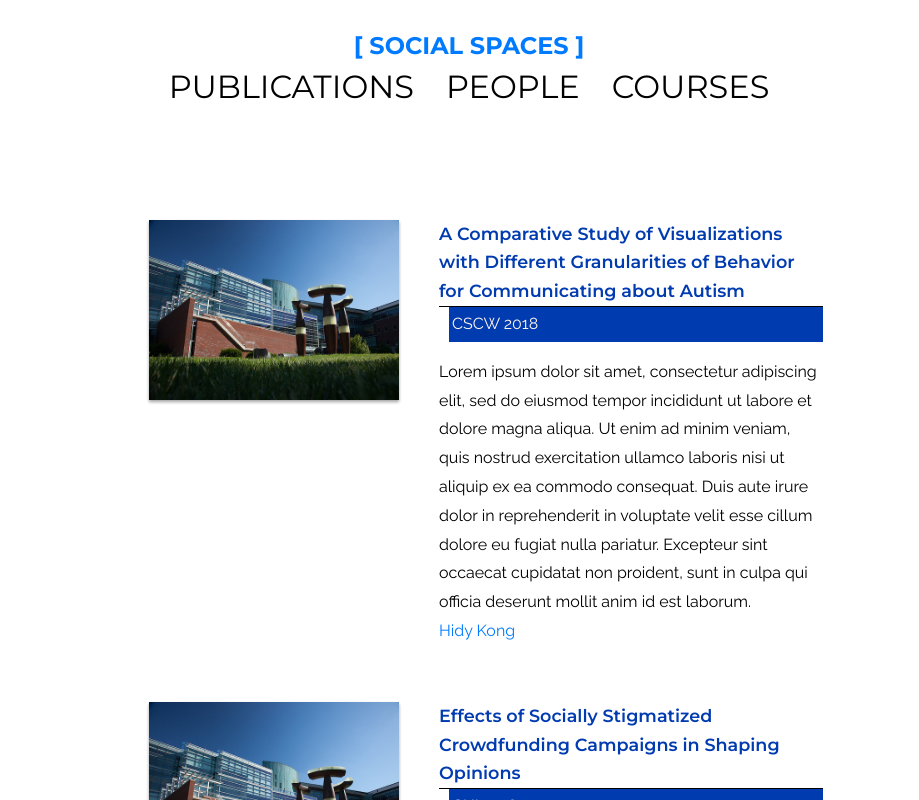
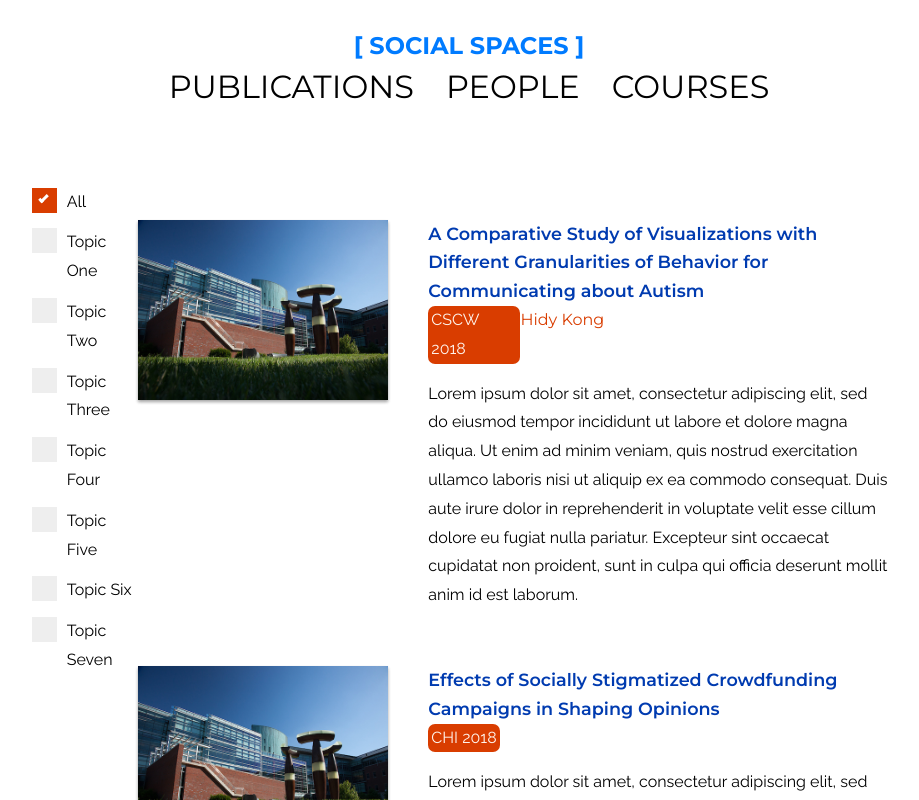
Before and after one commit to quvaba/socwebsite, a React app: page / in a window 1280 px wide. Both pictures are taken after a click on the element "PUBLICATIONS". Shown: the top 800 px of the page, without its empty margins (171-1090 px from the left). Built offline with nearby package versions, Linux system fonts and the light colour scheme.

Commit message:
Added topic selection, rounded corners on orange boxes

```diff
--- a/src/App.css
+++ b/src/App.css
@@ -95,6 +95,7 @@ li{
   margin-right: 2em;
 }
 
+
 #KarrieText{
   font-size: 1.3em;
   font-weight: bold;
--- a/src/App.js
+++ b/src/App.js
@@ -9,6 +9,7 @@ import karrieJson from './data/karrie.json';
 import projectsJson from './data/projects.json';
 import publicationsJson from './data/publications.json';
 
+import {getMatchingPublicationsTopic} from './utils/utils.js'
 import {getMatchingAuthors} from './utils/utils.js'
 import {getMatchingPublications} from './utils/utils.js'
 import {getTopPublications} from './utils/utils.js'
@@ -27,9 +28,11 @@ class App extends Component {
   constructor(props){
     super(props);
     this.state = {
-      currentPage: "Home"
+      currentPage: "Home",
+      topicList: ['All']
     };
     this.goToPage = this.goToPage.bind(this);
+    this.topicCheck = this.topicCheck.bind(this);
   }
 
   goToPage(pageName){
@@ -37,6 +40,41 @@ class App extends Component {
       currentPage: pageName
     });
   }
+
+  topicCheck(topic){
+    console.log("checking for" + topic);
+    if (this.state.topicList.indexOf(topic) >=0) {
+      console.log("gonna remove" + topic);
+      this.removeTopic(topic);
+    } else{
+      console.log("gonna add" + topic);
+      this.addTopic(topic);
+    }
+  }
+
+  addTopic(topic){
+    let newTopicList = this.state.topicList.slice();
+    newTopicList.push(topic);
+    this.setState({
+      topicList: newTopicList
+    });
+  }
+
+  removeTopic(topic){
+    console.log(this.state.topicList);
+    let newTopicList = this.state.topicList.slice();
+    for (let i=0; i < this.state.topicList.length; i++) {
+      if (this.state.topicList[i] == topic) {
+	console.log("found " + topic);
+        newTopicList.splice(i, 1);
+	console.log(newTopicList);
+      }
+    }
+    this.setState({
+      topicList: newTopicList
+    });
+  }
+
 
   render(){
     let pageContents;
@@ -53,8 +91,24 @@ class App extends Component {
         pageContents = <ListPage json={peopleJson} pageType = "People"/>;
         break;
       case "Publications":
-        pageContents = <ListPage json={publicationsJson} pageType = "Publications"/>;
-        break;
+        let newJson = getMatchingPublicationsTopic(this.state.topicList, publicationsJson)
+        let newJsonObj = {
+          entries: newJson
+	}
+        console.log(typeof(publicationsJson));
+        console.log(typeof(newJson));
+        pageContents = <ListPage json={newJsonObj} pageType = "Publications"/>;
+        return(
+          <div className="App">
+            <NavBar json={pagesJson} loadPage={this.goToPage}/>
+	    <Grid container justify="center">
+              <Grid item xs={3} sm={2} md={2} lg={1}>
+                <PubFilter toggleTopic={this.topicCheck}/>
+	      </Grid>
+                {pageContents}
+	    </Grid>
+	  </div>
+        );
       case "Courses":
         pageContents = <ListPage json={coursesJson} pageType = "Courses"/>;
         break;
@@ -70,7 +124,6 @@ class App extends Component {
       </div>
     );
   }
-
 }
 
 
@@ -148,7 +201,57 @@ class NavOption extends Component {
       </span>
     );
   }
+}
 
+class PubFilter extends Component {
+  constructor(props) {
+    super(props);
+    this.handleToggle = this.handleToggle.bind(this);
+  }
+
+  handleToggle(topic){
+    this.props.toggleTopic(topic);
+  }
+
+
+  render() {
+    return(
+    	  <div id="topicfilter" vertical-align="middle">
+	    <label id="All" class="check-container">All
+	      <input type="checkbox" onChange={() => this.handleToggle('All')} defaultChecked/>
+	      <span class="checkmark"></span>
+	    </label>
+	    <label id="TopicOne" class="check-container">Topic One
+	      <input type="checkbox" onChange={() => this.handleToggle('TopicOne')}/>
+	      <span class="checkmark"></span>
+	    </label>
+	    <label id="TopicTwo" class="check-container">Topic Two
+	      <input type="checkbox" onChange={() => this.handleToggle('TopicTwo')}/>
+	      <span class="checkmark"></span>
+	    </label>
+	    <label id="TopicThree" class="check-container">Topic Three
+	      <input type="checkbox" onChange={() => this.handleToggle('TopicThree')}/>
+	      <span class="checkmark"></span>
+	    </label>
+	    <label id="TopicFour" class="check-container">Topic Four
+	      <input type="checkbox" onChange={() => this.handleToggle('TopicFour')}/>
+	      <span class="checkmark"></span>
+	    </label>
+	    <label id="TopicFive" class="check-container">Topic Five
+	      <input type="checkbox" onChange={() => this.handleToggle('TopicFive')}/>
+	      <span class="checkmark"></span>
+	    </label>
+	    <label id="TopicSix" class="check-container">Topic Six
+	      <input type="checkbox" onChange={() => this.handleToggle('TopicSix')}/>
+	      <span class="checkmark"></span>
+	    </label>
+	    <label id="TopicSeven" class="check-container">Topic Seven
+	      <input type="checkbox" onChange={() => this.handleToggle('TopicSeven')}/>
+	      <span class="checkmark"></span>
+	    </label>
+	  </div>
+    );
+  }
 }
 
 
@@ -163,6 +266,8 @@ class NavOption extends Component {
  * [PROPS] json - the json to be read from
  *         pageType - the type of page to render
  */
+
+
 class ListPage extends Component {
   constructor(props){
     super(props);
@@ -179,23 +284,29 @@ class ListPage extends Component {
     switch (this.props.pageType) {
       case "People":
         entryList = <PeopleList json={this.props.json} />;
+        return(
+          <div className="ListPage">{entryList}</div>
+        );
         break;
 
       case "Publications":
         entryList = <PublicationList json={this.props.json} />
+        return(
+            <div id="PubList" className="ListPage">{entryList}</div>
+        );
         break;
 
       case "Courses":
         entryList = <CourseList json={this.props.json} />
+        return(
+          <div className="ListPage">{entryList}</div>
+        );
         break;
 
       default:
 
     }
 
-    return(
-      <div className="ListPage">{entryList}</div>
-    );
   }
 }
 
@@ -217,7 +328,7 @@ class HomePage extends Component {
       (project) => <li>
           <div>{project.title}</div>
           <div>{project.description}</div>
-          <div> {getTopPublications(2, project.projectId, publicationsJson)} </div>
+          <div>{getTopPublications(2, project.projectId, publicationsJson)} </div>
       </li>
     );
 
--- a/src/App.scss
+++ b/src/App.scss
@@ -33,6 +33,18 @@ body {
 a {
   text-decoration: none;
 }
+
+a.authorlink:hover {
+  font-weight: bold;
+}
+
+a.authorlink:link {
+  color: $red-orange;
+}
+a.authorlink:visited {
+  color: $red-orange;
+}
+
 
 li {
   list-style-type: none;
@@ -80,19 +92,83 @@ li {
   }
 }
 
+
+
+
 // ListPage
 
 .ListPage {
   min-height: 100vh;
 }
 
+#PubList {
+  width:60%;
+}
 
 // Publication
 
+.check-container {
+    display: block;
+    position: relative;
+    padding-left: 35px;
+    margin-bottom: 12px;
+    cursor: pointer;
+    -webkit-user-select: none;
+    -moz-user-select: none;
+    user-select:none;
+}
+
+.check-container input {
+    position: absolute;
+    opacity: 0;
+    cursor: pointer;
+    height: 0;
+    width: 0;
+}
+
+.checkmark {
+    position: absolute;
+    top: 0;
+    left: 0;
+    height: 25px;
+    width: 25px;
+    background-color: #eee;
+}
+
+.check-container:hover input ~ .checkmark {
+    background-color: #ccc;
+}
+
+.check-container input:checked ~ .checkmark {
+    background-color: $red-orange;
+}
+
+.checkmark:after {
+    content: "";
+    position: absolute;
+    display: none;
+}
+
+.check-container input:checked ~ .checkmark:after {
+    display: block;
+}
+
+.check-container .checkmark:after {
+  left: 9px;
+  top: 5px;
+  width: 5px;
+  height: 10px;
+  border: solid white;
+  border-width: 0 3px 3px 0;
+  -webkit-transform: rotate(45deg);
+  -ms-transform: rotate(45deg);
+  transform: rotate(45deg);
+}
+
 .Publication {
-
     display: inline-grid;
     grid-template-columns: [left-edge] $project-image-width [image] 40px [between] 60% [right-edge];
+
     margin-top: 2em;
 
     .Image {
@@ -100,42 +176,46 @@ li {
       height: $project-image-height;
       box-shadow: $light-shadow;
 
-      display: inline-grid;
       grid-column-start: left-edge;
       grid-column-end: image;
     }
 
     .Info {
-      display: inline-grid;
       grid-column-start: between;
       grid-column-end: right-edge;
-
+      display: inline-grid;
+      grid-template-columns: [left-part] 20% [center-part] 80% [right-part];
       .Title {
+	 grid-column-start: span 2;
          font-family: $title-font;
          font-weight: 600;
-
          font-size: 1.1em;
-        border-bottom: 1px solid black;
          color: $main-blue;
       }
 
       .Conference {
-        margin-left: 10px;
-        background-color: $main-blue;
+	border-radius: 7px;
+        background-color: $red-orange;
         color: $beige;
-        padding: 3px;
+        padding: 0px 3px 0px 3px;
+	justify-self: start;
+	align-self: center;
+      }
+      .Author {
+	grid-column-start: center-part;
+        font-family: $title-font;
+        margin-right: .5em;
       }
 
       .Description {
+	grid-column-start: span 2;
         margin-top: 1em;
       }
 
-      .Author {
-        margin-right: .5em;
   }
 }
 
-}
+
 
 // People
 
@@ -175,6 +255,7 @@ li {
       line-height: 1.2em;
       display: inline-block;
       padding: 0 5px;
+      border-radius: 5px;
       font-size: 0.8em;
       text-align: center;
       color: $beige;
--- a/src/components/ListComponents.js
+++ b/src/components/ListComponents.js
@@ -102,10 +102,8 @@ ProjectList.propTypes = {
 export const PublicationList = (props) => {
   let publications = props.json.entries;
   publications.sort((a, b) => (a.year < b.year) ? 1 : -1);
-
   return(
-    <Grid container justify="center">
-      <Grid item xs={10} sm={8} md={8} lg={6}>
+	  <Grid item>
             {publications.map(
               (publication) => <li key={publications.indexOf(publication)}>
                             <Publication
@@ -120,7 +118,6 @@ export const PublicationList = (props) => {
                             />
                          </li>
           )}
-      </Grid>
 	  </Grid>
   );
 }
--- a/src/components/ListItemComponents/Publication.js
+++ b/src/components/ListItemComponents/Publication.js
@@ -19,8 +19,8 @@ export const Publication = (props) => {
       <span className="Info">
         <a href={props.url} className="Title">{props.title}</a>
         <span className="Conference">{props.conference}</span>
+        <div className="Author">{authorList}</div>
         <div className="Description">{props.description}</div>
-        <div>{authorList}</div>
       </span>
     </div>
   );
--- a/src/data/publications.json
+++ b/src/data/publications.json
@@ -10,7 +10,7 @@
       "url": "http://social.cs.uiuc.edu/papers/Kim-CHI18.pdf",
       "authorIds": ["jgkim2", "hkong6", "kkarahal"],
       "awards": [],
-      "themes": []
+      "themes": ["TopicOne", "TopicTwo", "TopicThree", "TopicFour", "TopicFive", "TopicSix", "TopicSeven"]
     },
     {
       "title": "Effects of Socially Stigmatized Crowdfunding Campaigns in Shaping Opinions",
@@ -22,7 +22,7 @@
       "url": "http://social.cs.uiuc.edu/papers/StigmatizedCrowdfunding.pdf",
       "authorIds": ["sdey4", "kkarahal", "wfu"],
       "awards": ["Honorable Mention"],
-      "themes": []
+      "themes": ["TopicTwo", "TopicFour", "TopicSix"]
     },
     {
       "title": "A Comparative Study of Visualizations with Different Granularities of Behavior for Communicating about Autism",
@@ -34,7 +34,7 @@
       "url": "http://social.cs.uiuc.edu/papers/Kong-CSCW18.pdf",
       "authorIds": ["hkong6", "lee98", "kkarahal"],
       "awards": [],
-      "themes": []
+      "themes": ["TopicThree", "TopicSix"]
     },
     {
       "title": "The Power of Collective Endorsements: Credibility Factors in Medical Crowdfunding Campaigns",
@@ -46,7 +46,7 @@
       "url": "http://jennifergahee.com/publications/medicalcrowdfunding.chi16.kim.pdf",
       "authorIds": ["jgkim2", "hkong6", "kkarahal", "wfu", "honghwajun"],
       "awards": [],
-      "themes": []
+      "themes": ["TopicFive"]
     }
   ]
 }
--- a/src/utils/utils.js
+++ b/src/utils/utils.js
@@ -5,7 +5,6 @@ import peopleJson from '../data/people.json';
 // [PARAMS] peopleJson - the json to find matching data from
 //          netIds - the array of netIds to be matched
 export function getMatchingAuthors(netIds){
-  console.log(netIds);
   let allAuthors = peopleJson.entries;
   let entryAuthors = allAuthors.filter(function(value, index, arr){
     return (netIds.includes(value.netId));
@@ -14,7 +13,7 @@ export function getMatchingAuthors(netIds){
   let authorList = entryAuthors.map(
     (author) => <span className="Author" key={entryAuthors.indexOf(author)}>
                   {author.pageUrl.length > 0 ?
-                    (<a href={author.pageUrl}>{author.name}</a>) :
+                    (<a href={author.pageUrl} class="authorlink">{author.name}</a>) :
                     (<span>{author.name}</span>)
                   }
 
@@ -25,6 +24,25 @@ export function getMatchingAuthors(netIds){
     <div> {authorList} </div>
   );
 }
+
+
+// [PARAMS] topic_list - list of topic we want to return publications from
+//          publicationsJson - the json to find matching pubs from
+export function getMatchingPublicationsTopic(topic_list, publicationsJson) {
+   let allPublications = publicationsJson.entries;
+
+   function containsTopicFrom(element) {
+       for (var i=0; i < this.length; i++) {
+         if (this[i] == 'All' || element.themes.includes(this[i])) {
+           return true;
+	 }
+       }
+       return false;
+     }
+   let matchingPubs = allPublications.filter(containsTopicFrom, topic_list);
+   return matchingPubs;
+}
+
 
 //
 // [PARAMS] num - number of most recent publications to return
```
Lines whose indentation alone changed are shown as unchanged.
